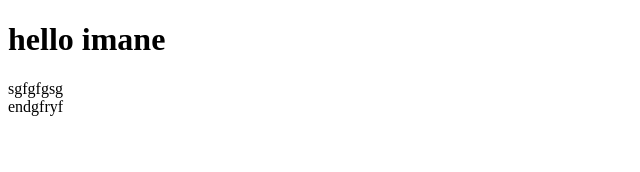
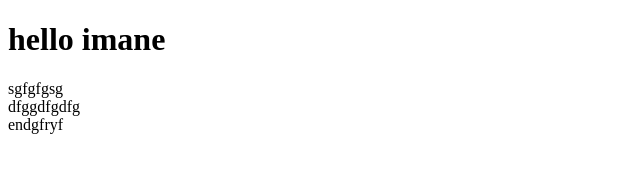
Before and after one commit to Emy2002-girl/gitt, a plain HTML site: page index.html in a window 1280 px wide. Shown: the whole page, without its empty margins (0-640 px from the left). Drawn offline with Linux system fonts and the light colour scheme.

Commit message:
adding article

```diff
--- a/index.html
+++ b/index.html
@@ -8,6 +8,7 @@
 <body>
   <h1>hello imane</h1>
     <section>sgfgfgsg</section>
+    <article>dfggdfgdfg</article>
     <footer>endgfryf</footer>
 </body>
 </html>
```
